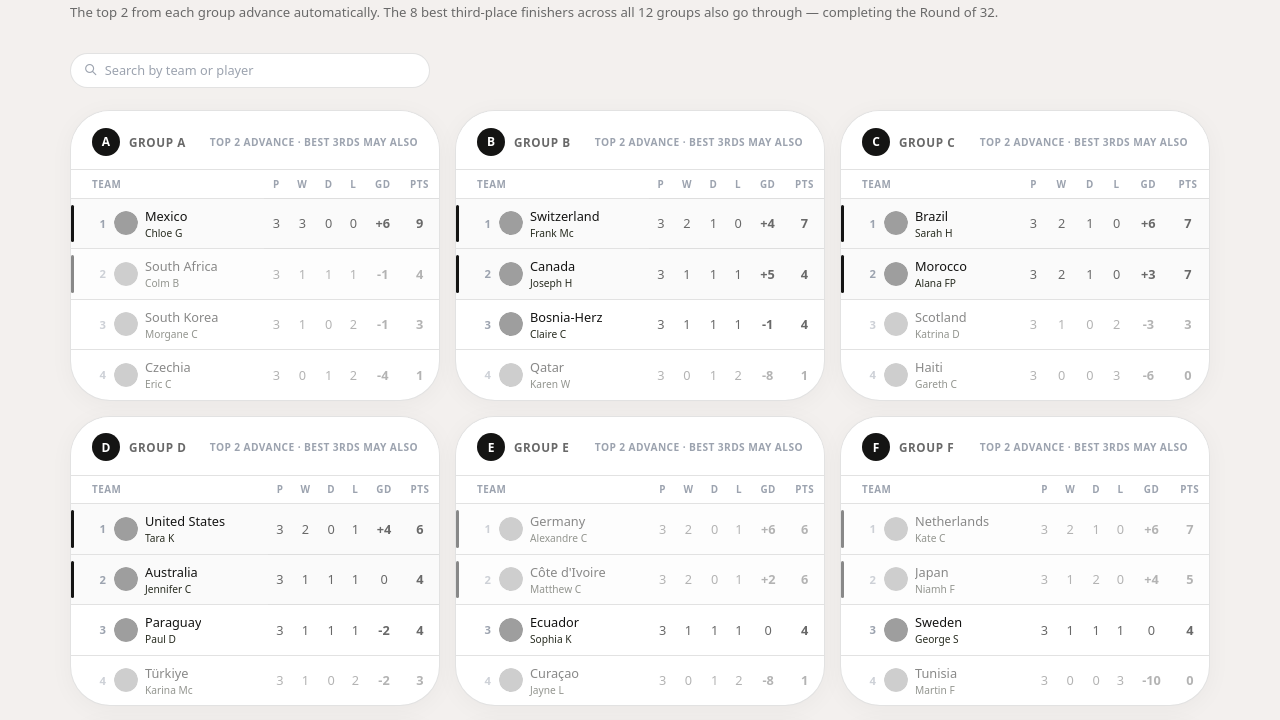
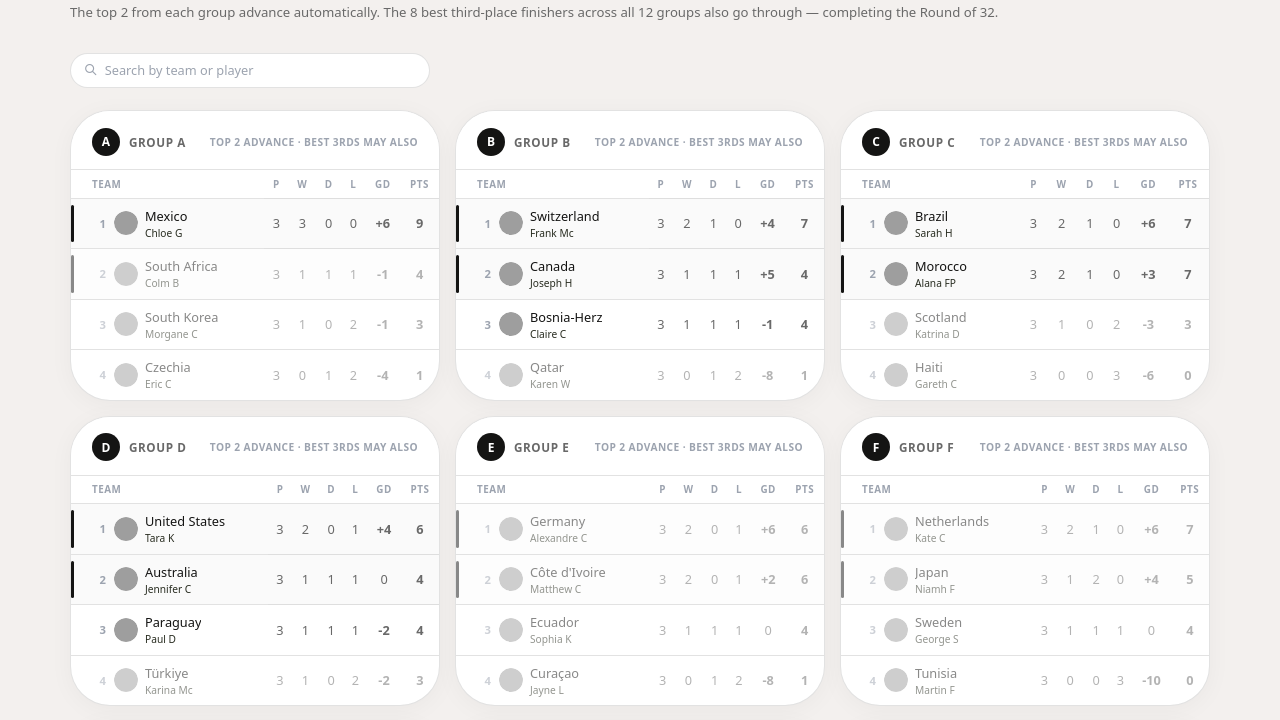
Before and after one commit to thisispatt/worldcup2026, a React (Vite) app: page / in a window 1280 px wide. Shown: the part 1295-2015 px from the top of the page. Built offline with nearby package versions, Linux system fonts and the light colour scheme; grey boxes are pictures that could not be loaded; a web font is replaced by a local one.

Commit message:
Update data.js

```diff
--- a/src/data.js
+++ b/src/data.js
@@ -283,14 +283,14 @@ export const knockout = {
     // 91/92/95/96; bottom half = 89/90/93/94. Each pair (1&2, 3&4, …) meets in R16.
     { id: "r32-1",  home: "Brazil", away: "Japan", score1: 2, score2: 1, pens1: null, pens2: null, date: "29 Jun", time: "18:00" },
     { id: "r32-2",  home: "Côte d'Ivoire", away: "Norway", score1: 1, score2: 2, pens1: null, pens2: null, date: "30 Jun", time: "18:00" },
-    { id: "r32-3",  home: "Mexico", away: "Ecuador", score1: null, score2: null, pens1: null, pens2: null, date: "1 Jul",  time: "02:00" },
+    { id: "r32-3",  home: "Mexico", away: "Ecuador", score1: 2, score2: 0, pens1: null, pens2: null, date: "1 Jul",  time: "02:00" },
     { id: "r32-4",  home: "England", away: "DR Congo", score1: null, score2: null, pens1: null, pens2: null, date: "1 Jul",  time: "17:00" },
     { id: "r32-5",  home: "Argentina", away: "Cape Verde", score1: null, score2: null, pens1: null, pens2: null, date: "3 Jul",  time: "23:00" },
     { id: "r32-6",  home: "Australia", away: "Egypt", score1: null, score2: null, pens1: null, pens2: null, date: "3 Jul",  time: "19:00" },
     { id: "r32-7",  home: "Switzerland", away: "Algeria", score1: null, score2: null, pens1: null, pens2: null, date: "3 Jul",  time: "04:00" },
     { id: "r32-8",  home: "Colombia", away: "Ghana", score1: null, score2: null, pens1: null, pens2: null, date: "4 Jul",  time: "02:30" },
     { id: "r32-9",  home: "Germany", away: "Paraguay", score1: 1, score2: 1, pens1: 3, pens2: 4, date: "29 Jun", time: "21:30" },
-    { id: "r32-10", home: "France", away: "Sweden", score1: null, score2: null, pens1: null, pens2: null, date: "30 Jun", time: "22:00" },
+    { id: "r32-10", home: "France", away: "Sweden", score1: 3, score2: 0, pens1: null, pens2: null, date: "30 Jun", time: "22:00" },
     { id: "r32-11", home: "South Africa", away: "Canada", score1: 0, score2: 1, pens1: null, pens2: null, date: "28 Jun", time: "20:00" },
     { id: "r32-12", home: "Netherlands", away: "Morocco", score1: 1, score2: 1, pens1: 2, pens2: 3, date: "30 Jun", time: "02:00" },
     { id: "r32-13", home: "Portugal", away: "Croatia", score1: null, score2: null, pens1: null, pens2: null, date: "3 Jul",  time: "00:00" },
```
